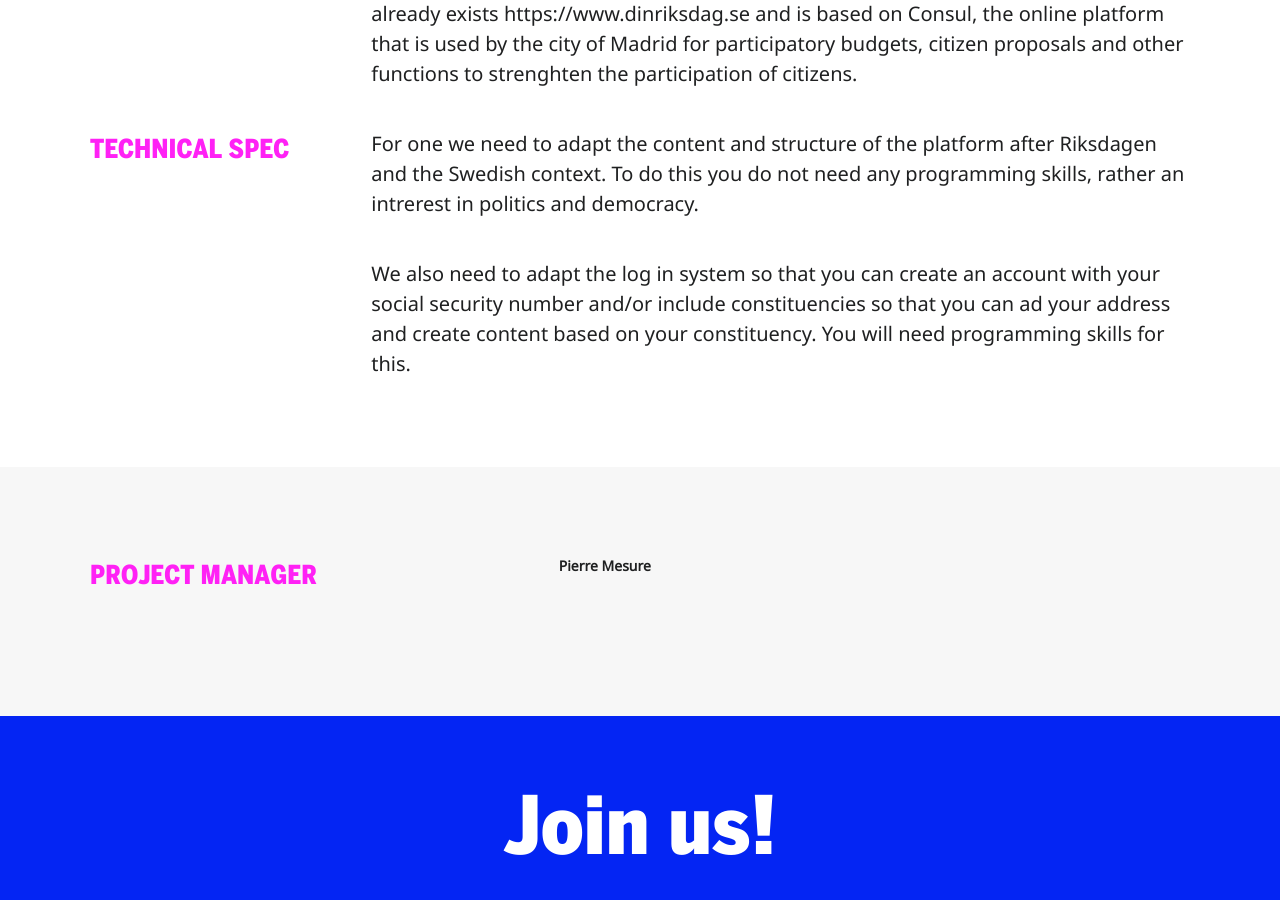
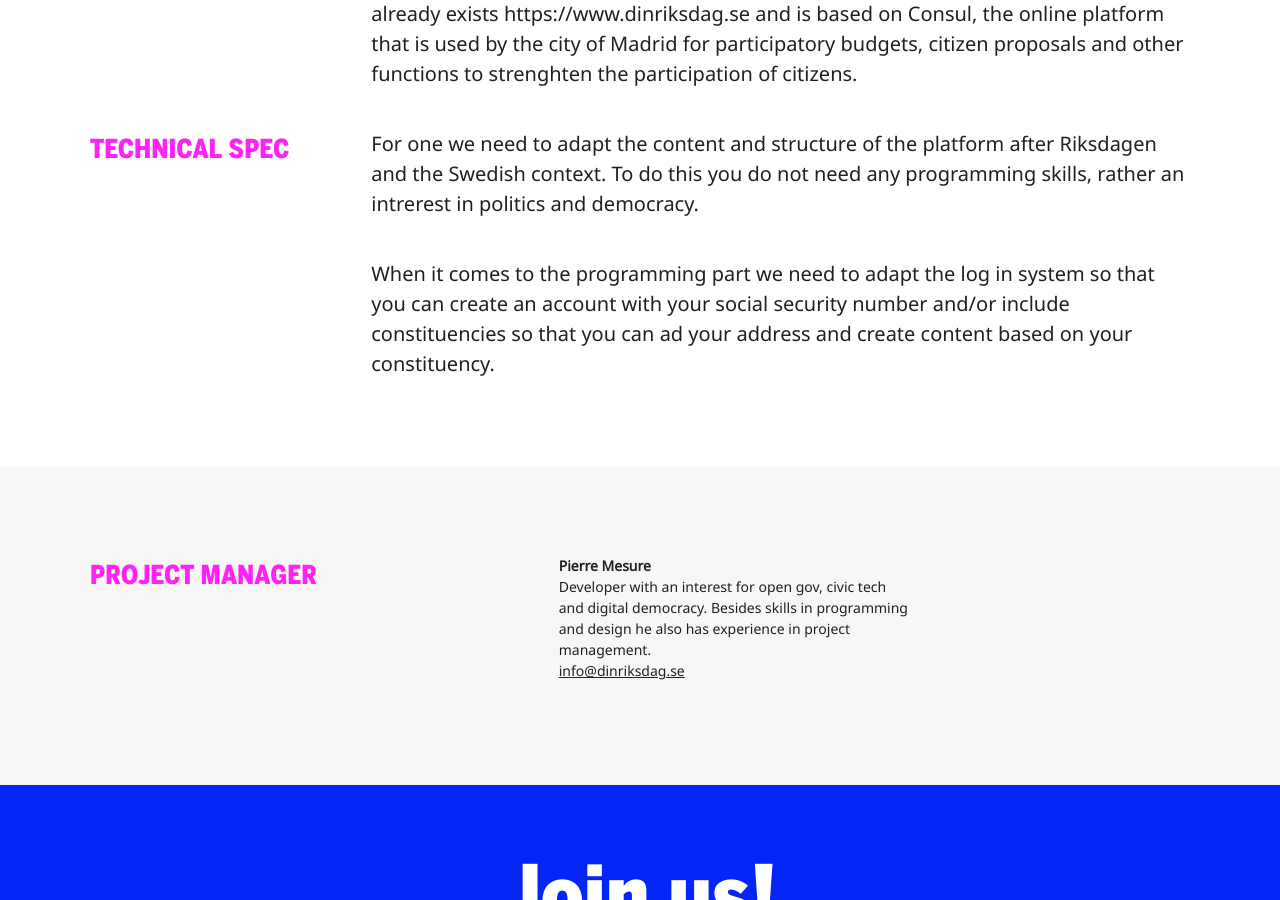
Before and after one commit to civictechsweden/civictech.se, a Jekyll site: the page built from _posts/2018-01-20-oppen-data-riksdagen-en.md, in a window 1280 px wide and 900 px high, scrolled down 727 px. Built offline with Jekyll 4.4.1, drawn with Linux system fonts in a browser that asks for light colours; nearby versions of some CDN libraries.

Commit message:
Updated Oppen Data Riksdagen En

```diff
--- a/_posts/2018-01-20-oppen-data-riksdagen-en.md
+++ b/_posts/2018-01-20-oppen-data-riksdagen-en.md
@@ -22,7 +22,9 @@ links:
   url: https://blog.dinriksdag.se
 contact:
 - name: Pierre Mesure
-  E-mail: pierre.mesure@gmail.com
+  text: 'Developer with an interest for open gov, civic tech and digital democracy.
+    Besides skills in programming and design he also has experience in project management. '
+  mail: info@dinriksdag.se
 ---
 
 The project goal is to create a platform where citizens can debate about Riksdagens activity, talk to its commissioners and support the creation of proposals. The platform already exists https://www.dinriksdag.se and is based on Consul, the online platform that is used by the city of Madrid for participatory budgets, citizen proposals and other functions to strenghten the participation of citizens.
@@ -30,4 +32,4 @@ The project goal is to create a platform where citizens can debate about Riksdag
 ## Technical spec
 For one we need to adapt the content and structure of the platform after Riksdagen and the Swedish context. To do this you do not need any programming skills, rather an intrerest in politics and democracy.
 
-We also need to adapt the log in system so that you can create an account with your social security number and/or include constituencies so that you can ad your address and create content based on your constituency. You will need programming skills for this.
+When it comes to the programming part we need to adapt the log in system so that you can create an account with your social security number and/or include constituencies so that you can ad your address and create content based on your constituency.
```
